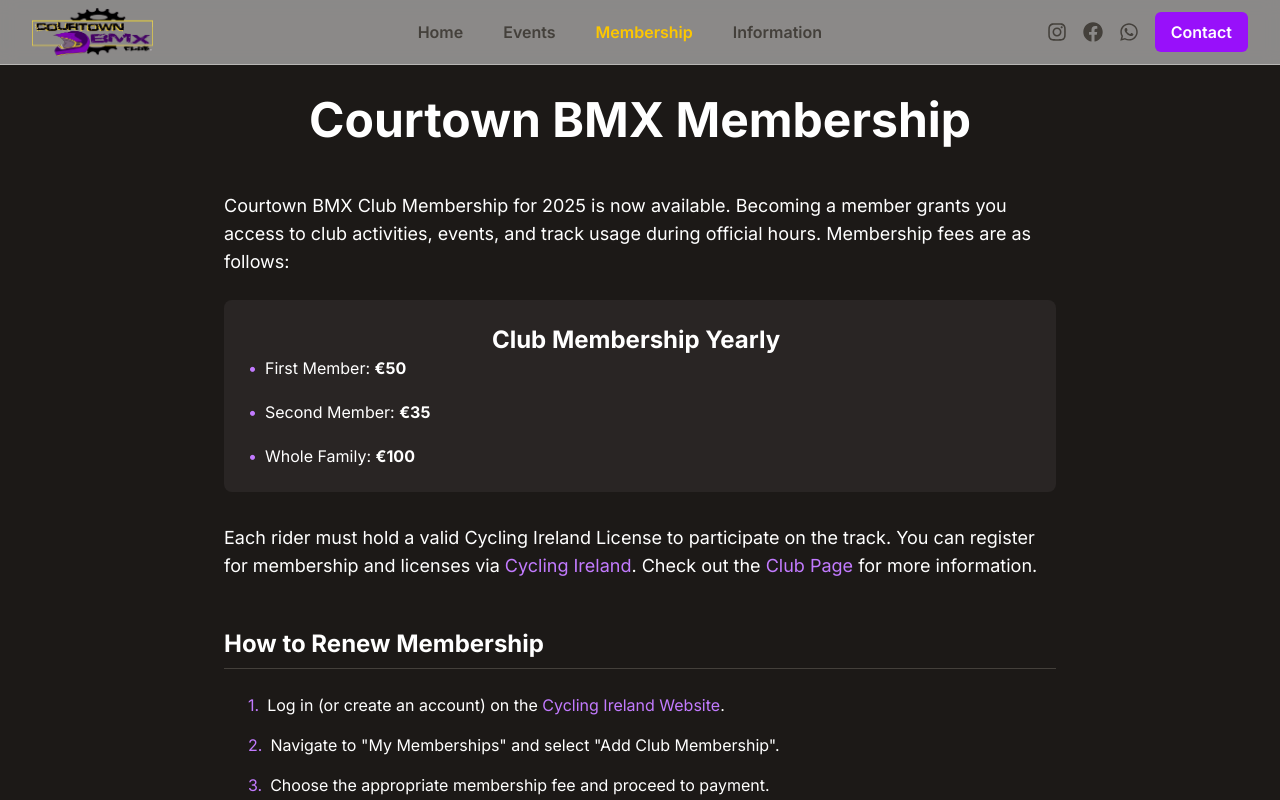
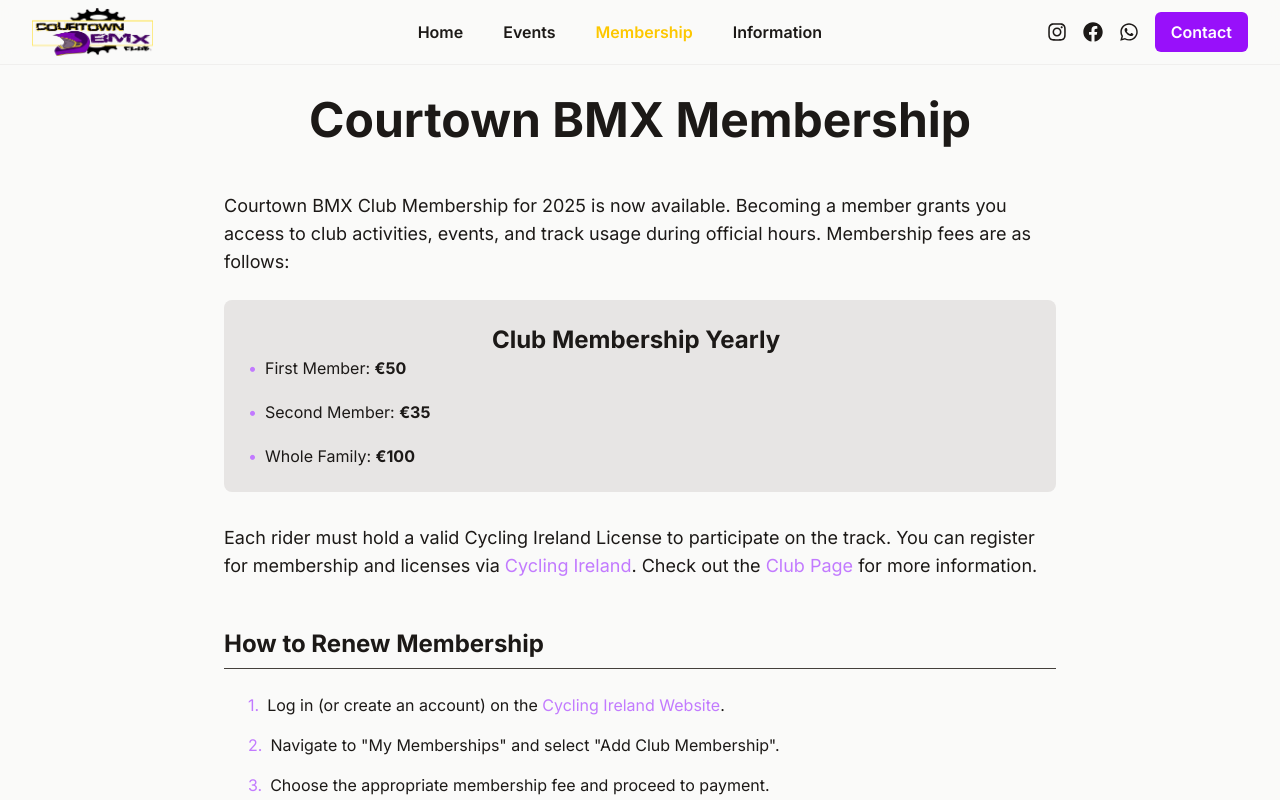
Before and after one commit to Beroris/courtownbmxclub, a Next.js app: page /membership in a window 1280 px wide. Shown: the top 800 px of the page. Built offline with nearby package versions, Linux system fonts and the light colour scheme.

Commit message:
Fixed light mode

```diff
--- a/package.json
+++ b/package.json
@@ -6,7 +6,7 @@
   "scripts": {
     "dev": "next dev --turbopack",
     "build": "next build",
-    "deploy": "next build && touch out/.nojekyll && gh-pages -d out --dotfiles",
+    "deploy": "next build && gh-pages -d out --dotfiles",
     "start": "next start",
     "lint": "next lint"
   },
--- a/src/app/components/Navigation.tsx
+++ b/src/app/components/Navigation.tsx
@@ -12,7 +12,7 @@
 	const pathname = usePathname();
 
 	return (
-		<nav className="fixed w-full z-50 bg-stone-50/50 dark:bg-stone-900/70 backdrop-blur-sm border-b border-stone-200/50 dark:border-stone-700/80">
+		<nav className="fixed w-full z-50 bg-stone-50/60 dark:bg-stone-900/70 backdrop-blur-sm border-b border-stone-200/50 dark:border-stone-700/80">
 			<div className="max-w-7xl mx-auto px-4 sm:px-6 lg:px-8">
 				<div className="flex items-center justify-between h-16">
 					<div className="flex-shrink-0">
@@ -36,7 +36,7 @@
 								className={`px-3 py-2 transition-colors font-semibold ${
 									pathname === "/"
 										? "text-yellow-400"
-										: "text-stone-700 dark:text-stone-200 hover:text-yellow-400"
+										: "text-stone-900 dark:text-stone-200 hover:text-yellow-400"
 								}`}
 							>
 								Home
@@ -46,7 +46,7 @@
 								className={`px-3 py-2 transition-colors font-semibold ${
 									pathname === "/events"
 										? "text-yellow-400"
-										: "text-stone-700 dark:text-stone-200 hover:text-yellow-400"
+										: "text-stone-900 dark:text-stone-200 hover:text-yellow-400"
 								}`}
 							>
 								Events
@@ -56,7 +56,7 @@
 								className={`px-3 py-2 transition-colors font-semibold ${
 									pathname === "/membership"
 										? "text-yellow-400"
-										: "text-stone-700 dark:text-stone-200 hover:text-yellow-400"
+										: "text-stone-900 dark:text-stone-200 hover:text-yellow-400"
 								}`}
 							>
 								Membership
@@ -66,7 +66,7 @@
 								className={`px-3 py-2 transition-colors font-semibold ${
 									pathname === "/information"
 										? "text-yellow-400"
-										: "text-stone-700 dark:text-stone-200 hover:text-yellow-400"
+										: "text-stone-900 dark:text-stone-200 hover:text-yellow-400"
 								}`}
 							>
 								Information
@@ -79,21 +79,21 @@
 						<Link
 							href="https://www.instagram.com/courtownbmx/"
 							target="_blank"
-							className="text-stone-700 dark:text-stone-200 hover:text-yellow-400 transition-colors"
+							className="text-stone-900 dark:text-stone-200 hover:text-yellow-400 transition-colors"
 						>
 							<FaInstagram className="h-5 w-5" />
 						</Link>
 						<Link
 							href="https://www.facebook.com/people/Courtown-BMX/61559028380966/"
 							target="_blank"
-							className="text-stone-700 dark:text-stone-200 hover:text-yellow-400 transition-colors"
+							className="text-stone-900 dark:text-stone-200 hover:text-yellow-400 transition-colors"
 						>
 							<FaFacebook className="h-5 w-5" />
 						</Link>
 						<Link
 							href="https://chat.whatsapp.com/I28VDPqtCbbIId4dubFHzK"
 							target="_blank"
-							className="text-stone-700 dark:text-stone-200 hover:text-yellow-400 transition-colors"
+							className="text-stone-900 dark:text-stone-200 hover:text-yellow-400 transition-colors"
 						>
 							<FaWhatsapp className="h-5 w-5" />
 						</Link>
@@ -108,7 +108,7 @@
 					{/* Hamburger Menu Button */}
 					<button
 						onClick={() => setIsMenuOpen(!isMenuOpen)}
-						className="lg:hidden p-2 rounded-md text-stone-700 dark:text-stone-200 hover:bg-stone-200/50 dark:hover:bg-stone-700/50 transition-colors"
+						className="lg:hidden p-2 rounded-md text-stone-900 dark:text-stone-200 hover:bg-stone-200/50 dark:hover:bg-stone-900/50 transition-colors"
 					>
 						<span className="sr-only">Open menu</span>
 						<div className="w-6 h-5 relative flex items-center justify-center">
@@ -143,28 +143,28 @@
 				<div className="px-4 pt-2 pb-4 space-y-1">
 					<Link
 						href="/"
-						className="block px-3 py-2 text-stone-700 dark:text-stone-200 hover:text-yellow-400 transition-colors"
+						className="block px-3 py-2 text-stone-900 dark:text-stone-200 hover:text-yellow-400 transition-colors"
 						onClick={() => setIsMenuOpen(false)}
 					>
 						Home
 					</Link>
 					<Link
 						href="/events"
-						className="block px-3 py-2 text-stone-700 dark:text-stone-200 hover:text-yellow-400 transition-colors"
+						className="block px-3 py-2 text-stone-900 dark:text-stone-200 hover:text-yellow-400 transition-colors"
 						onClick={() => setIsMenuOpen(false)}
 					>
 						Events
 					</Link>
 					<Link
 						href="/membership"
-						className="block px-3 py-2 text-stone-700 dark:text-stone-200 hover:text-yellow-400 transition-colors"
+						className="block px-3 py-2 text-stone-900 dark:text-stone-200 hover:text-yellow-400 transition-colors"
 						onClick={() => setIsMenuOpen(false)}
 					>
 						Membership
 					</Link>
 					<Link
 						href="/information"
-						className="block px-3 py-2 text-stone-700 dark:text-stone-200 hover:text-yellow-400 transition-colors"
+						className="block px-3 py-2 text-stone-900 dark:text-stone-200 hover:text-yellow-400 transition-colors"
 						onClick={() => setIsMenuOpen(false)}
 					>
 						Information
@@ -175,7 +175,7 @@
 						<Link
 							href="https://instagram.com"
 							target="_blank"
-							className="text-stone-700 dark:text-stone-200 hover:text-yellow-400 transition-colors"
+							className="text-stone-900 dark:text-stone-200 hover:text-yellow-400 transition-colors"
 							onClick={() => setIsMenuOpen(false)}
 						>
 							<FaInstagram className="h-5 w-5" />
@@ -183,7 +183,7 @@
 						<Link
 							href="https://facebook.com"
 							target="_blank"
-							className="text-stone-700 dark:text-stone-200 hover:text-yellow-400 transition-colors"
+							className="text-stone-900 dark:text-stone-200 hover:text-yellow-400 transition-colors"
 							onClick={() => setIsMenuOpen(false)}
 						>
 							<FaFacebook className="h-5 w-5" />
@@ -191,7 +191,7 @@
 						<Link
 							href="https://whatsapp.com"
 							target="_blank"
-							className="text-stone-700 dark:text-stone-200 hover:text-yellow-400 transition-colors"
+							className="text-stone-900 dark:text-stone-200 hover:text-yellow-400 transition-colors"
 							onClick={() => setIsMenuOpen(false)}
 						>
 							<FaWhatsapp className="h-5 w-5" />
--- a/src/app/components/Welcome.tsx
+++ b/src/app/components/Welcome.tsx
@@ -6,7 +6,7 @@
 			<div className="max-w-7xl mx-auto px-4 sm:px-6 lg:px-8">
 				<div className="grid grid-cols-1 md:grid-cols-2 gap-8 items-center">
 					<div className="flex justify-center">
-						<div className="w-64 h-64 rounded-full overflow-hidden bg-white dark:bg-stone-800 flex items-center justify-center shadow-lg">
+						<div className="w-64 h-64 rounded-full overflow-hidden bg-bg dark:bg-bg flex items-center justify-center shadow-lg">
 							<Image
 								src={`/images/logo.png`}
 								alt="Courtown BMX Logo"
@@ -16,7 +16,7 @@
 							/>
 						</div>
 					</div>
-					<div className="text-stone-900 dark:text-stone-100">
+					<div className="text-stone-900 dark:text-stone-50">
 						<h2 className="text-3xl font-bold mb-6 underline">
 							Welcome to Courtown BMX
 						</h2>
--- a/src/app/events/page.tsx
+++ b/src/app/events/page.tsx
@@ -8,7 +8,7 @@
 
 export default function Events() {
 	return (
-		<main className="min-h-screen bg-stone-900 text-white">
+		<main className="min-h-screen bg-stone-50 text-stone-900 dark:bg-stone-900 dark:text-stone-50">
 			<Navigation />
 
 			{/* Hero Section with Title */}
--- a/src/app/globals.css
+++ b/src/app/globals.css
@@ -1,14 +1,4 @@
 @import "tailwindcss";
-
-:root {
-  --foreground-rgb: 255, 255, 255;
-  --background-rgb: 0, 0, 0;
-}
-
-body {
-  color: rgb(var(--foreground-rgb));
-  background: rgb(var(--background-rgb));
-}
 
 /* Move utility classes directly into CSS since @layer isn't needed in v4 */
 .nav-link {
--- a/src/app/information/page.tsx
+++ b/src/app/information/page.tsx
@@ -9,7 +9,7 @@
 
 export default function Information() {
 	return (
-		<main className="min-h-screen bg-stone-900 text-white">
+		<main className="min-h-screen bg-stone-50 text-stone-900 dark:bg-stone-900 dark:text-stone-50">
 			<Navigation />
 
 			{/* Hero Section with Title */}
--- a/src/app/membership/page.tsx
+++ b/src/app/membership/page.tsx
@@ -8,7 +8,7 @@
 
 export default function Membership() {
 	return (
-		<main className="min-h-screen bg-stone-900 text-white">
+		<main className="min-h-screen bg-stone-50 text-stone-900 dark:bg-stone-900 dark:text-stone-50">
 			<Navigation />
 
 			{/* Hero Section with Title */}
@@ -28,7 +28,7 @@
 						during official hours. Membership fees are as follows:
 					</p>
 
-					<div className="bg-stone-800 p-6 rounded-lg mb-8 flex flex-col">
+					<div className="bg-stone-200 dark:bg-stone-800 p-6 rounded-lg mb-8 flex flex-col">
 						<span className="flex justify-center mr-2 font-bold text-2xl">
 							Club Membership Yearly
 						</span>
--- a/tailwind.config.ts
+++ b/tailwind.config.ts
@@ -2,6 +2,7 @@
 
 const config: Config = {
 	content: ["./src/**/*.{js,ts,jsx,tsx,mdx}"],
+	darkMode: "class",
 	theme: {
 		extend: {},
 	},
```
